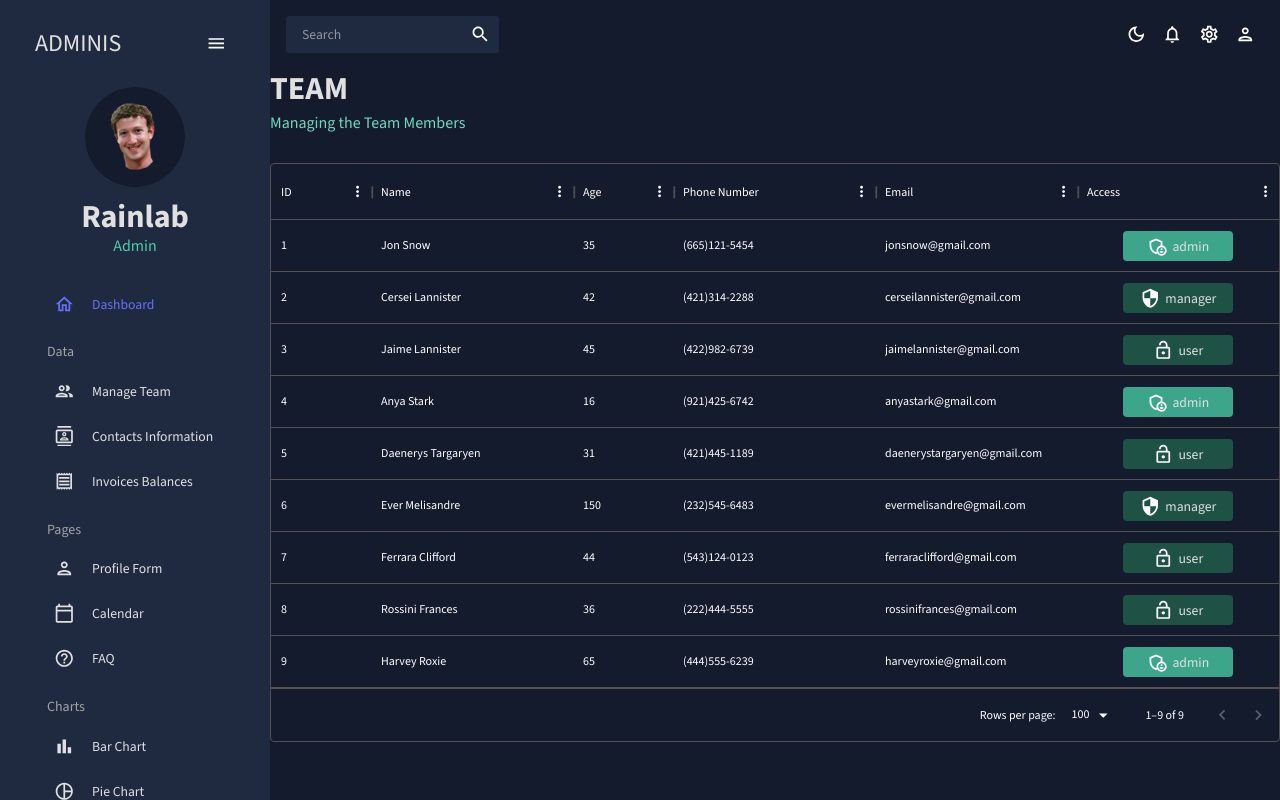
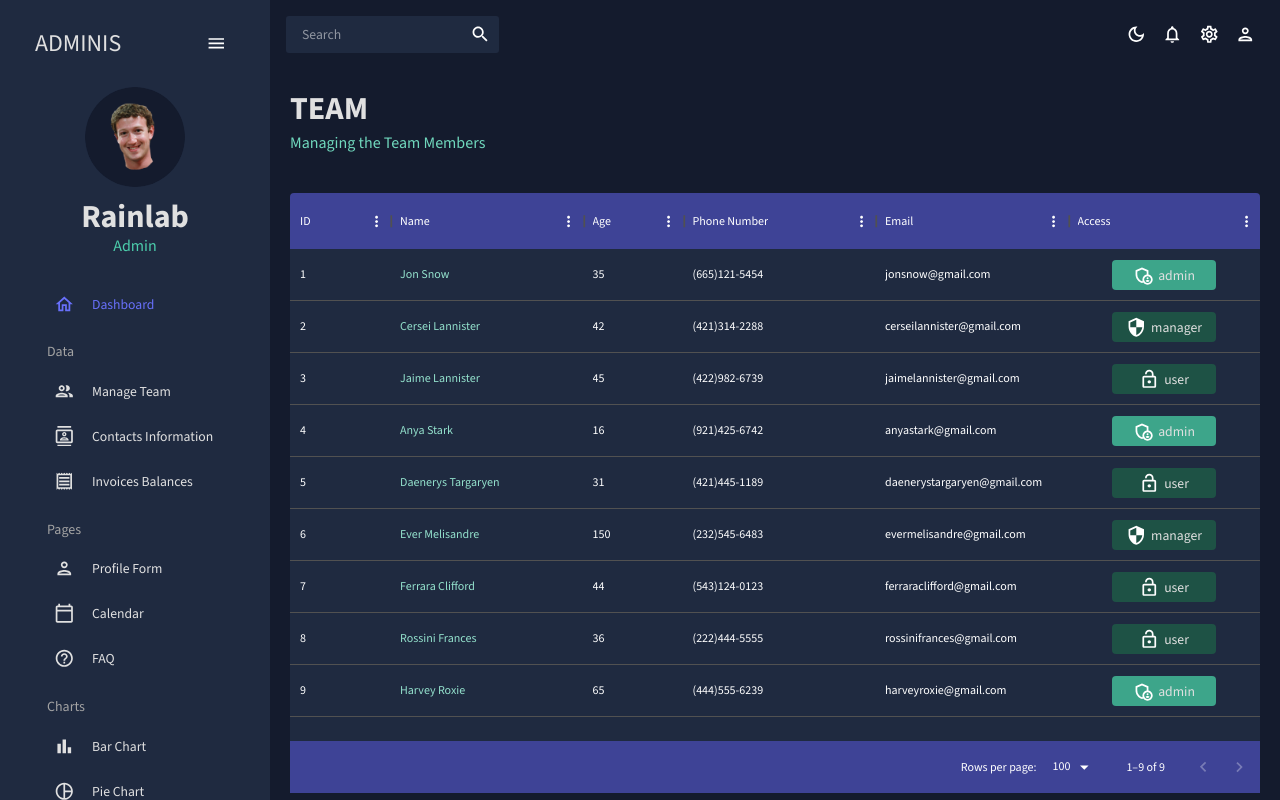
Before and after one commit to smoreyaks/03-react-bitdash, a React (Create React App) app: page /team in a window 1280 px wide. Built offline with nearby package versions, Linux system fonts and the light colour scheme.

Commit message:
Styled Datagrid Colors

```diff
--- a/src/scenes/team/index.jsx
+++ b/src/scenes/team/index.jsx
@@ -72,9 +72,34 @@
     ];
 
     return (
-        <Box>
+        <Box m="20px">
             <Header title="TEAM" subtitle="Managing the Team Members" />
-            <Box>
+            <Box
+                m="40px 0 0 0"
+                height="75vh"
+                sx={{
+                    "& .MuiDataGrid-root": {
+                        border: "none",
+                    },
+                    "& .MuiDataGrid-cell": {
+                        borderBottom: "none",
+                    },
+                    "& .name-column--cell": {
+                        color: colors.greenAccent[300],
+                    },
+                    "& .MuiDataGrid-columnHeaders": {
+                        backgroundColor: colors.blueAccent[700],
+                        borderBottom: "none",
+                    },
+                    "& .MuiDataGrid-virtualScroller": {
+                        backgroundColor: colors.primary[400],
+                    },
+                    "& .MuiDataGrid-footerContainer": {
+                        borderTop: "none",
+                        backgroundColor: colors.blueAccent[700],
+                    },
+                }}
+            >
                 <DataGrid rows={mockDataTeam} columns={columns} />
             </Box>
         </Box>
```
